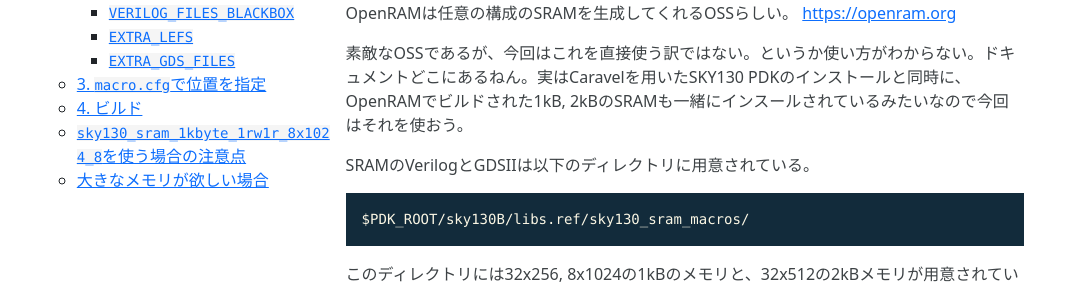
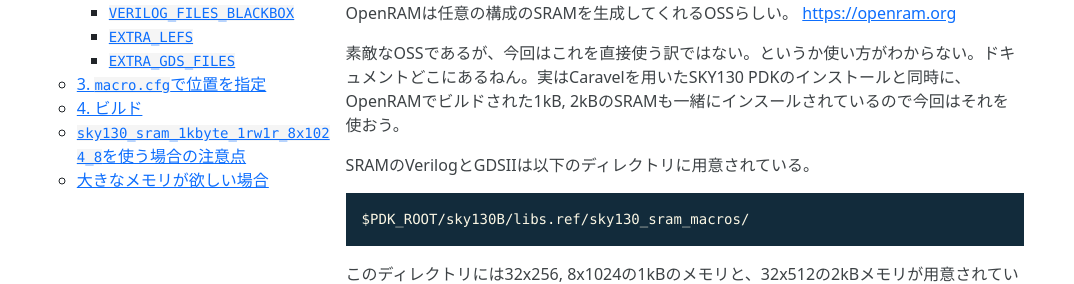
Before and after one commit to Cra2yPierr0t/Cra2yPierr0t.github.io, a Jekyll site: the page built from OpenMPWSRAM.md, in a window 1280 px wide and 900 px high. Shown: the part 224-508 px from the top of the window, without its empty margins (0-1074 px from the left). Built offline with Jekyll 4.4.1, drawn with Linux system fonts in a browser that asks for light colours.

Commit message:
remove sentence

````diff
--- a/OpenMPWSRAM.md
+++ b/OpenMPWSRAM.md
@@ -14,7 +14,7 @@ OpenMPWで自作のメモリを使ったら**本当に酷い目にあった**。
 OpenRAMは任意の構成のSRAMを生成してくれるOSSらしい。
 [https://openram.org](https://openram.org)
 
-素敵なOSSであるが、今回はこれを直接使う訳ではない。というか使い方がわからない。ドキュメントどこにあるねん。実はCaravelを用いたSKY130 PDKのインストールと同時に、OpenRAMでビルドされた1kB, 2kBのSRAMも一緒にインスールされているみたいなので今回はそれを使おう。
+素敵なOSSであるが、今回はこれを直接使う訳ではない。というか使い方がわからない。ドキュメントどこにあるねん。実はCaravelを用いたSKY130 PDKのインストールと同時に、OpenRAMでビルドされた1kB, 2kBのSRAMも一緒にインスールされているので今回はそれを使おう。
 
 SRAMのVerilogとGDSIIは以下のディレクトリに用意されている。
 ```
````
